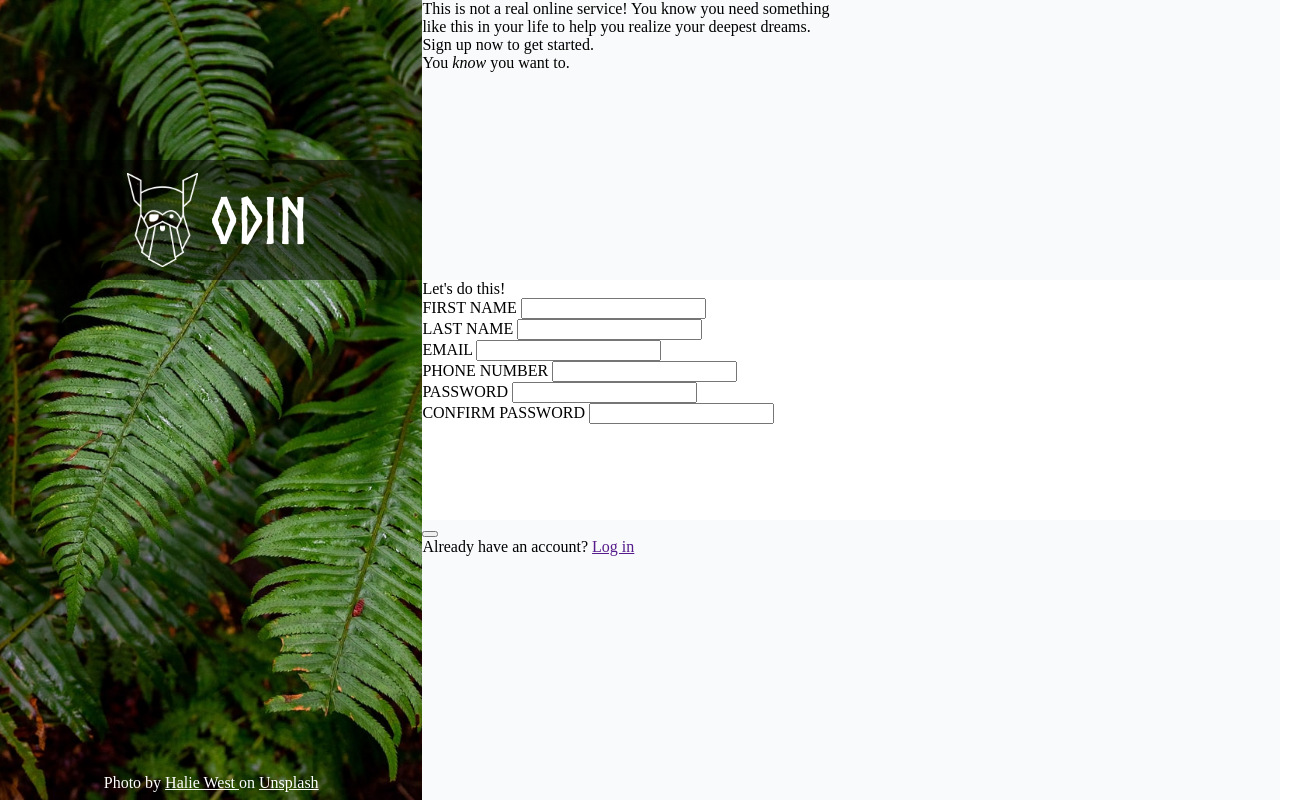
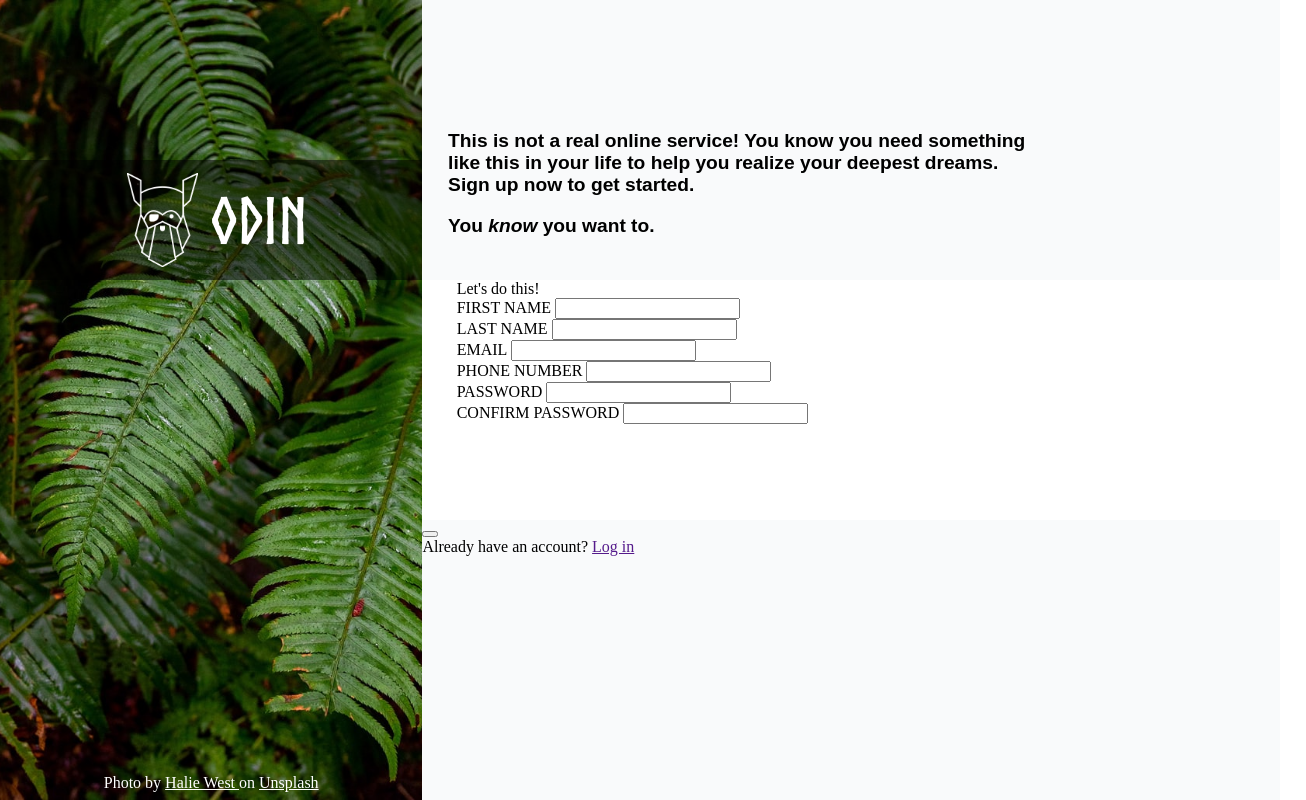
Before and after one commit to Aureatus/Sign-up-Form, a plain HTML site: page index.html in a window 1280 px wide. Shown: the whole page, 1306 px wide, since content can reach past the window. Drawn offline with Linux system fonts and the light colour scheme.

Commit message:
Sorted general section sizing and fully styled the header section.

```diff
--- a/styles.css
+++ b/styles.css
@@ -124,15 +124,30 @@ section.right {
 }
 
 section.right > header {
-  width: 100%;
+  width: 67vw;
   height: 35%;
   background-color: var(--faded-white);
+  display: flex;
+  flex-direction: column;
+  justify-content: flex-end;
+  padding-bottom: 5%;
+  padding-left: 3%;
+  gap: 8%;
 }
 
+section.right > header p {
+  width: 67vw;
+  font-family: sans-serif;
+  font-size: clamp(0.5rem, 1.5vw, 3vh);
+  font-weight: 600;
+}
 section.right > main {
   background-color: white;
   width: 100%;
   height: 30%;
+  display: flex;
+  flex-direction: column;
+  padding-left: 4%;
 }
 
 section.right > footer {
```
